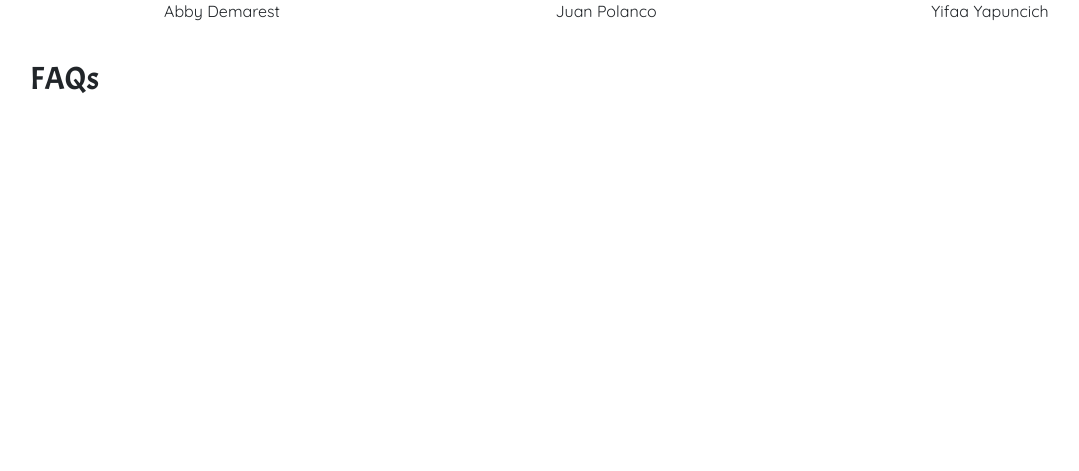
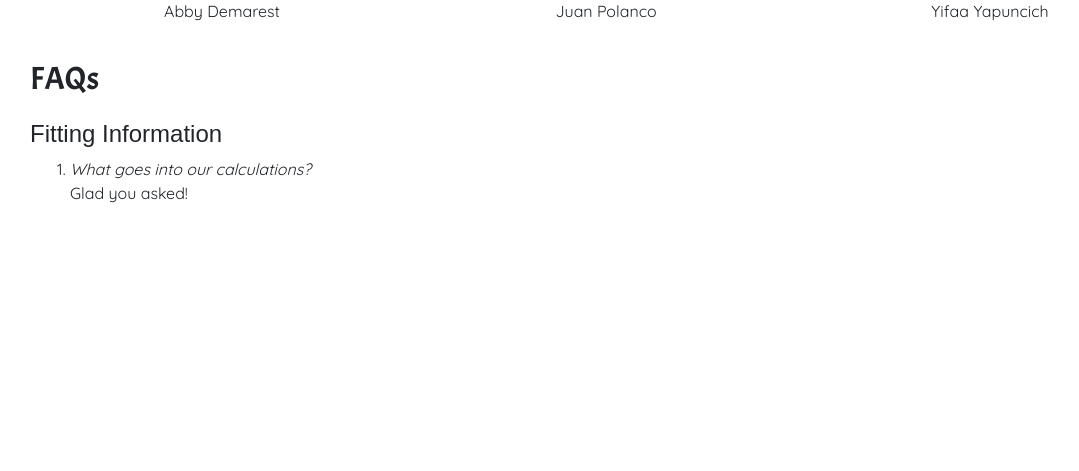
Before and after one commit to support-me/support-me, a Django app: page /about/ in a window 1280 px wide. Shown: the part 492-963 px from the top of the page, without its empty margins (34-1113 px from the left). Run offline with Django 3.2, Linux system fonts and the light colour scheme; some libraries are stand-ins or nearby versions; some web fonts are replaced.

Commit message:
setup format for faq qs and answers

```diff
--- a/core/templates/about.html
+++ b/core/templates/about.html
@@ -21,5 +21,17 @@
     </span>
 </div>
 <h1>FAQs</h1>
+    <section class="faq-section">
+        <div class="faq-fitting-info">
+            <h4 class="faq-fitting-title">Fitting Information</h4>
+            <ol class="fag-fitting-info-list">
+                <li><i>What goes into our calculations?</i></li>
+                <p>Glad you asked!</p>
+            </ol>
+        </div>
 
+        <div class="faq-suggestion-info">
+
+        </div>
+    </section>
 {% endblock %}
```
